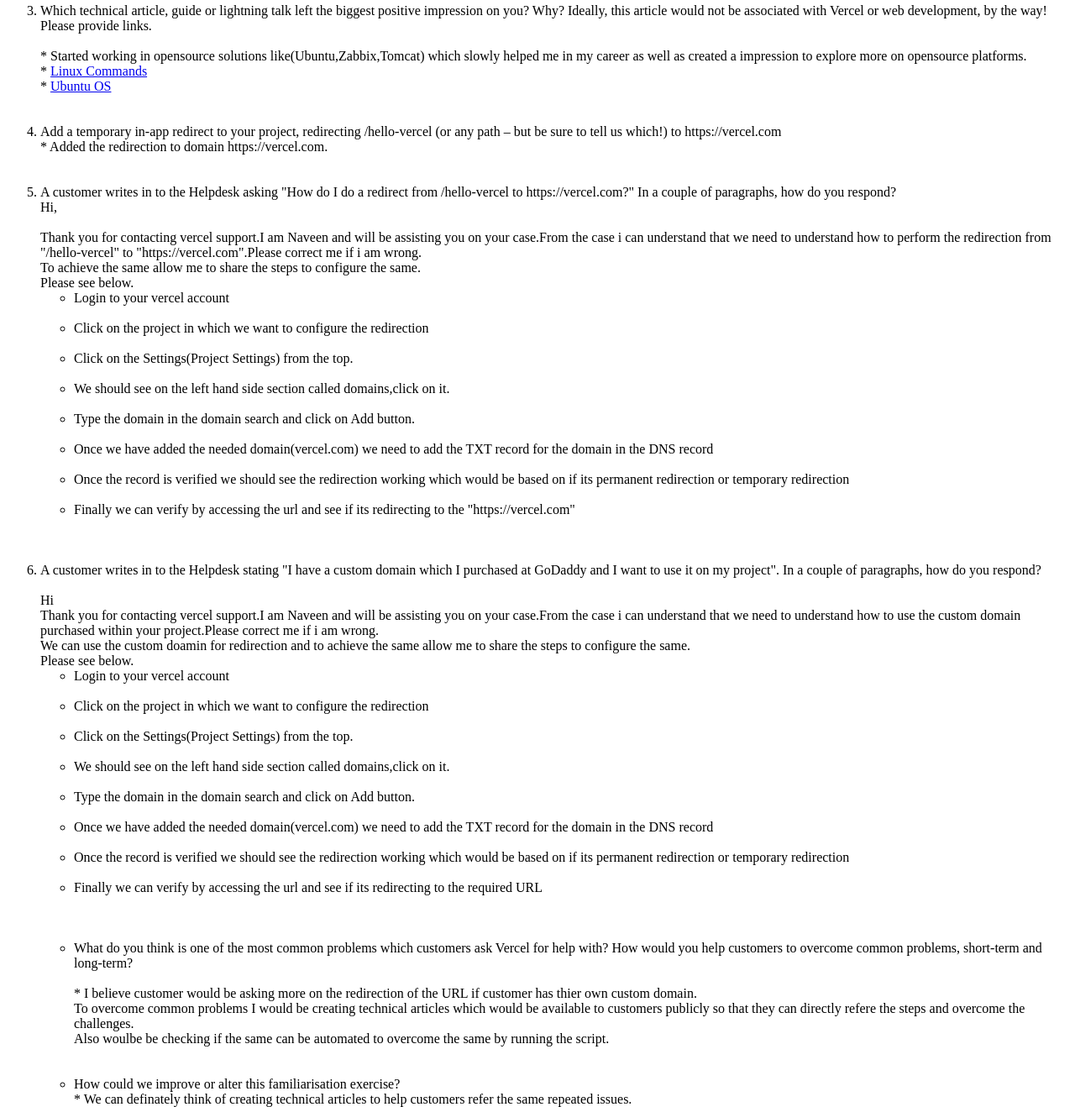
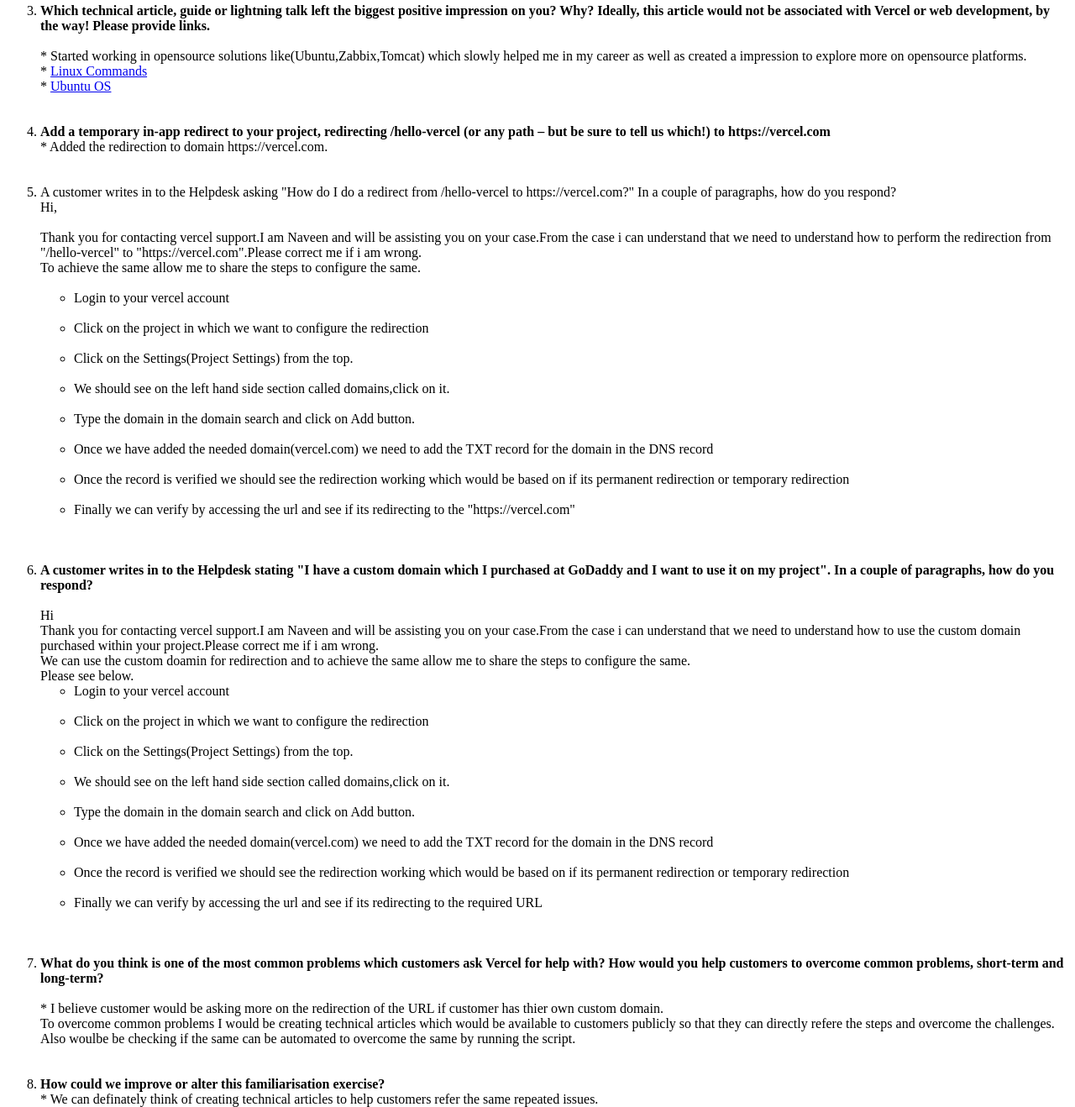
Before and after one commit to snvk2828/Vercel_test, a plain HTML site: page index.html in a window 1280 px wide. Shown: the part 542-1860 px from the top of the page at 84% size. Drawn offline with Linux system fonts and the light colour scheme.

Commit message:
Update index.html

```diff
--- a/index.html
+++ b/index.html
@@ -2,7 +2,7 @@
 <html>
 <body>
 <ol>
-<li>From this list, rank your 5 most favourite and 5 least favourite tasks. Please provide reasons why each task is your most or least favourite.</li>
+<li><b>From this list, rank your 5 most favourite and 5 least favourite tasks. Please provide reasons why each task is your most or least favourite.</b></li>
 <h2>Most Favourite:</h2>
 
 * Dig through logs to troubleshoot a customer's broken project</br>
@@ -29,7 +29,7 @@
 * Interact with customers to know the challenging use cases and try to find the solution.</br>
 </br>
 </br>
-<li>Which technical article, guide or lightning talk left the biggest positive impression on you? Why? Ideally, this article would not be associated with Vercel or web development, by the way! Please provide links.</li>
+<li><b>Which technical article, guide or lightning talk left the biggest positive impression on you? Why? Ideally, this article would not be associated with Vercel or web development, by the way! Please provide links.</b></li>
 </br>
 * Started working in opensource solutions like(Ubuntu,Zabbix,Tomcat) which slowly helped me in my career as well as created a impression to explore more on opensource platforms.</br>
 * <a href="https://www.geeksforgeeks.org/linux-commands/">Linux Commands</a></br>
@@ -37,7 +37,7 @@
 </br>
 </br>
 
-<li> Add a temporary in-app redirect to your project, redirecting /hello-vercel (or any path – but be sure to tell us which!) to https://vercel.com</li>
+<li><b> Add a temporary in-app redirect to your project, redirecting /hello-vercel (or any path – but be sure to tell us which!) to https://vercel.com</b></li>
 * Added the redirection to domain https://vercel.com.</br>
 </br>
 </br>
@@ -48,10 +48,10 @@ Hi,</br>
 </br>
 Thank you for contacting vercel support.I am Naveen and will be assisting you on your case.From the case i can understand that we need to understand how to perform the redirection from "/hello-vercel" to "https://vercel.com".Please correct me if i am wrong.</br>
 To achieve the same allow me to share the steps to configure the same.</br>
-Please see below.</br>
+</br>
 
  <ul>
-   <li>Login to your vercel account</li></br>
+<li>Login to your vercel account</li></br>
 <li>Click on the project in which we want to configure the redirection</li></br>
 <li>Click on the Settings(Project Settings) from the top.</li></br>
 <li> We should see on the left hand side section called domains,click on it.</li></br>
@@ -62,7 +62,8 @@ Please see below.</br>
 </ul>
 </br>
 </br>
-<li>A customer writes in to the Helpdesk stating "I have a custom domain which I purchased at GoDaddy and I want to use it on my project". In a couple of paragraphs, how do you respond?</li>
+
+<li><b>A customer writes in to the Helpdesk stating "I have a custom domain which I purchased at GoDaddy and I want to use it on my project". In a couple of paragraphs, how do you respond?</b></li>
 </br>
 Hi </br>
 Thank you for contacting vercel support.I am Naveen and will be assisting you on your case.From the case i can understand that we need to understand how to use the custom domain purchased within your project.Please correct me if i am wrong.</br>
@@ -78,16 +79,18 @@ Please see below.</br>
 <li>Once we have added the needed domain(vercel.com) we need to add the TXT record for the domain in the DNS record</li></br>
 <li>Once the record is verified we should see the redirection working which would be based on if its permanent redirection or temporary redirection</li></br>
 <li>Finally we can verify by accessing the url and see if its redirecting to the required URL</li></br>
+</ul>
 </br>
 </br>
-<li>What do you think is one of the most common problems which customers ask Vercel for help with? How would you help customers to overcome common problems, short-term and long-term?</li>
+
+<li><b>What do you think is one of the most common problems which customers ask Vercel for help with? How would you help customers to overcome common problems, short-term and long-term?</b></li>
 </br>
  * I believe customer would be asking more on the redirection of the URL if customer has thier own custom domain.</br>
 To overcome common problems I would be creating technical articles which would be available to customers  publicly so that they can directly refere the steps and overcome the challenges.</br>
 Also woulbe be checking if the same can be automated to overcome the same by running the script.</br>
 </br>
 </br>
-<li> How could we improve or alter this familiarisation exercise?</li>
+<li><b> How could we improve or alter this familiarisation exercise?</b></li>
 * We can definately think of creating technical articles to help customers refer the same repeated issues.</br>
 * creating some videos of the same which can be referred for the repeated issues.</br>
 * If it can be automated will be creating script.</br>
```
